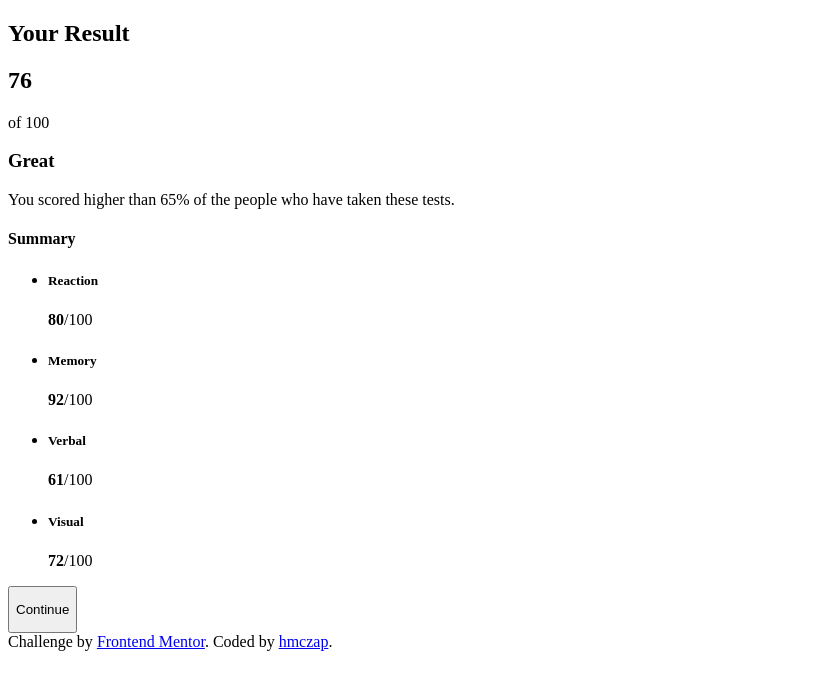
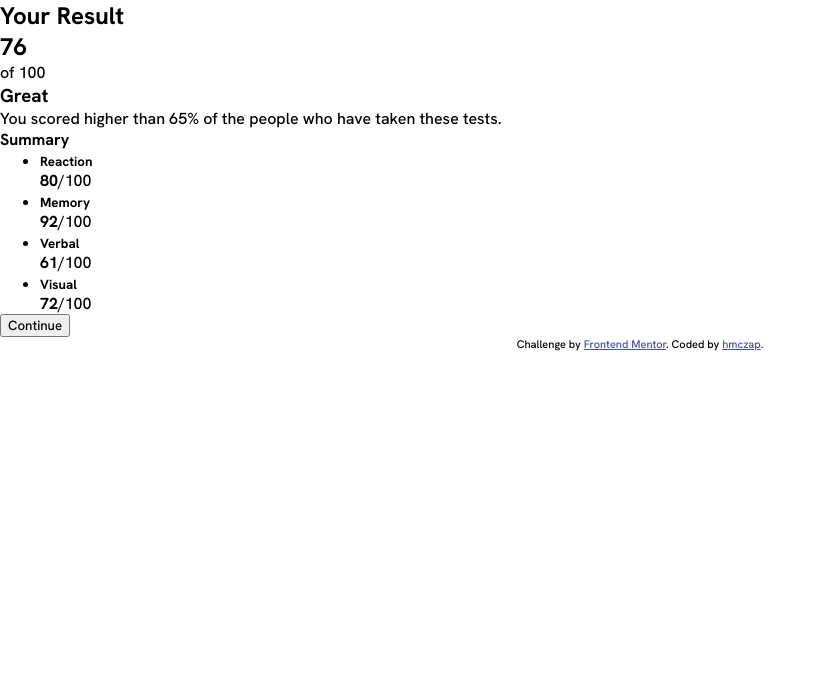
Before and after one commit to hmczap/Results-Summary-component, a plain HTML site: page index.html in a window 1280 px wide. Shown: the whole page, without its empty margins (0-824 px from the left). Drawn offline with Linux system fonts and the light colour scheme.

Commit message:
Link style.css and main.js to main document
Add CSS variables for site colours, and add basic global styles for margins+content sizing

```diff
--- a/index.html
+++ b/index.html
@@ -5,6 +5,12 @@
   <meta name="viewport" content="width=device-width, initial-scale=1.0">
 
   <link rel="icon" type="image/png" sizes="32x32" href="./resources/images/favicon-32x32.png">
+  <link rel="stylesheet" href="./resources/css/style.css">
+
+  <!-- Typography -->
+  <link rel="preconnect" href="https://fonts.googleapis.com">
+  <link rel="preconnect" href="https://fonts.gstatic.com" crossorigin>
+  <link href="https://fonts.googleapis.com/css2?family=Hanken+Grotesk:wght@500;700;800&display=swap" rel="stylesheet">
 
   <title>Frontend Mentor | Results summary component</title>
 </head>
@@ -57,5 +63,7 @@
     Challenge by <a href="https://www.frontendmentor.io?ref=challenge" target="_blank">Frontend Mentor</a>.
     Coded by <a href="https://www.frontendmentor.io/profile/hmczap">hmczap</a>.
   </footer>
+
+  <script src="./resources/js/main.js"></script>
 </body>
 </html>
--- a/resources/css/style.css
+++ b/resources/css/style.css
@@ -1,6 +1,26 @@
 /* Global Styles */
 :root {
+    --light-red: hsl(0, 100%, 67%);
+    --orangey-yellow: hsl(39, 100%, 56%);
+    --green-teal: hsl(166, 100%, 37%);
+    --cobalt-blue: hsl(234, 85%, 45%);
 
+    --white: hsl(0, 0%, 100%);
+    --pale-blue: hsl(221, 100%, 96%);
+    --light-lavender: hsl(241, 100%, 89%);
+    --dark-gray-blue: hsl(224, 30%, 27%);
+
+    --light-slate-blue: hsl(252, 100%, 67%);
+    --light-royal-blue: hsl(241, 81%, 54%);
+
+    --violet-blue: hsla(256, 72%, 46%, 1);
+    --persian-blue: hsla(241, 72%, 46%, 0);
+}
+
+* {
+    box-sizing: border-box;
+    margin: 0px;
+    font-family: 'Hanken Grotesk', sans-serif;
 }
 
 /* Content Styles */
--- a/resources/js/main.js
+++ b/resources/js/main.js
@@ -1,6 +1,3 @@
-
-
-
 // take the data from the data.json file stored locally,
 // and use javascript to insert it into the page
 
```
